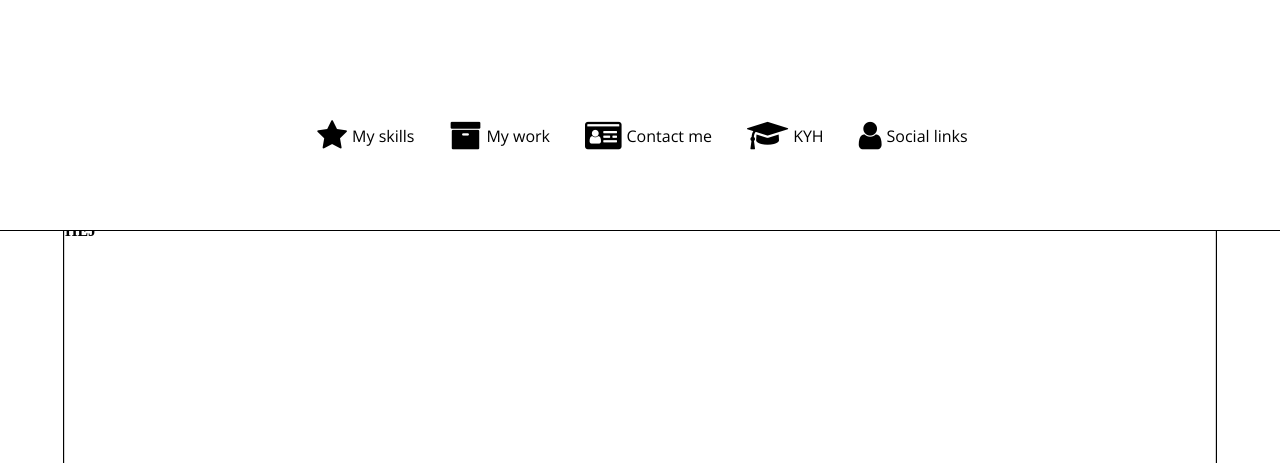
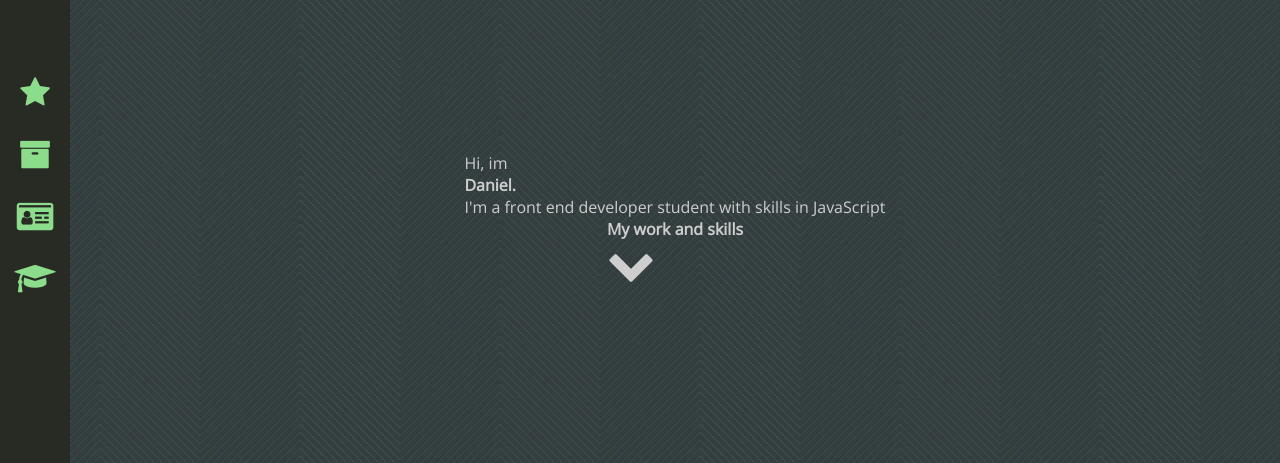
Before and after one commit to danielohrn/portfolio, a plain HTML site: page index.html in a window 1280 px wide. Shown: the part 180-643 px from the top of the page. Drawn offline with nearby package versions, Linux system fonts and the light colour scheme.

Commit message:
change alt-design-2

```diff
--- a/css/main.css
+++ b/css/main.css
@@ -1,105 +1,59 @@
-/* .flex {
+header {
+    font-family: 'Open Sans';
+    transition: 1s all ease;
+    background: #282b24;
+    position: fixed;
+    left: 0px;
+    height: 100vh;
+    width: 70px;
+
     display: flex;
+    flex-direction: column;
+    justify-content: space-between;
+    align-items: center;
 }
 
-.flex-dir-col {
-    flex-direction: column;
+header i {
+    cursor: pointer;
+    color: #8bdc8b;
 }
 
-.flex-dir-row {
-    flex-direction: row;
+header .logo {
+    width: 100%;
+    padding: 10px 0;
+    display: flex;
+    justify-content: center;
+    align-items: center;
+    color: #cecece;
 }
 
-.justify-center {
+.logo h1 {
+    font-size: 3em;
+}
+
+header li {
+    margin: 30px 0;
+    display: flex;
+    justify-content: center;
+    flex-direction: column;
+    align-items: center;
+}
+
+main {
+    font-family: 'Open Sans';
+    color: #cecece;
+    background: url('../img/bgpresentation.png');
+}
+
+.content {
+    min-height: 100vh;
+    margin-left: 70px;
+    display: flex;
+    flex-direction: column;
+    align-items: center;
     justify-content: center;
 }
 
-.justify-end {
-    justify-content: flex-end;
+.content article {
+    min-width: 400px;
 }
-
-.justify-space-between {
-    justify-content: space-between;
-}
-
-.align-center {
-    align-items: center;
-} */
-
-header {
-    font-family: 'Open Sans';
-    transition: 1s all ease;
-    background: #fff;
-}
-
-.header-colapsed {
-    width: 100%;
-    height: 100px;
-    border-bottom: 1px solid black;
-    display: flex;
-    justify-content: space-around;
-    align-items: center;
-    position: fixed;
-    top: 0;
-}
-
-.header-initial {
-    padding-top: 10px;
-    width: 100%;
-    height: 50vh;
-    border-bottom: 1px solid black;
-    display: flex;
-    justify-content: space-around;
-    align-items: center;
-    flex-direction: column;
-    position: fixed;
-    top: 0;
-}
-
-header .logo {
-    margin: 0 0 0 10px;
-    font-size: 70px;
-}
-
-header nav {
-    //height: 100%;
-    display: flex;
-    justify-content: center;
-    align-items: center;
-}
-
-header nav ul {
-    display: flex;
-    justify-content: center;
-    align-items: center;
-}
-
-header nav ul li {
-    margin: 5px;
-    padding: 10px;
-    display: flex;
-    justify-content: center;
-    align-items: center;
-}
-
-header nav ul li i {
-    margin: 5px;
-}
-
-.main-initial {
-    margin: 50vh auto 0 auto;
-}
-
-.main-normal {
-    margin: 100px auto 0 auto;
-}
-
-main {
-    width: 90vw;
-    border: 1px solid black;
-}
-
-main section {
-    border: 1px solid lightgray;
-    min-height: 100vh;
-}
--- a/index.html
+++ b/index.html
@@ -15,58 +15,84 @@
 
     <!-- PAGE WRAPPER -->
     <div class="wrapper">
-
-        <header id="header" class="header-colapsed">
+        <!-- HEADER -->
+        <header id="header">
+            <!-- LOGO -->
             <div class="logo">
                 <h1>D.</h1>
             </div>
-            <nav class="">
-                <ul id="navLinks" class="">
+            <!-- LOGO END -->
+            <!-- NAV -->
+            <nav>
+                <ul id="navLinks">
                     <li data-section="mySkills">
                         <i class="fa fa-star fa-2x" aria-hidden="true"></i>
-                        <p>My skills</p>
                     </li>
                     <li data-section="myWork">
                         <i class="fa fa-archive fa-2x" aria-hidden="true"></i>
-                        <p>My work</p>
                     </li>
                     <li data-section="contactMe">
                         <i class="fa fa-id-card fa-2x" aria-hidden="true"></i>
-                        <p>Contact me</p>
                     </li>
                     <li data-section="aboutKyh">
                         <i class="fa fa-graduation-cap fa-2x" aria-hidden="true"></i>
-                        <p>KYH</p>
                     </li>
-                    <li id="socialLinksToggle">
-                        <i class="fa fa-user fa-2x" aria-hidden="true"></i>
-                        <p>Social links</p>
-                        <!-- <ul id="socialLinks" class="social-links hidden">
-                            <li>
-                                <i class="fa fa-github-square fa-2x" aria-hidden="true"></i>
-                                <a href="https://github.com/danielohrn">Github</a>
-                            </li>
-                            <li>
-                                <i class="fa fa-linkedin-square fa-2x" aria-hidden="true"></i>
-                                <a href="https://www.linkedin.com/in/daniel-%C3%B6hrn-hassl%C3%B6f-a3b1a8a1/">LinkedIn</a>
-                            </li>
-                        </ul>                  -->
-                    </li>
-
                 </ul>
             </nav>
+            <!-- NAV END -->
+            <ul id="socialLinks">
+                <li>
+                    <a href="https://github.com/danielohrn">
+                        <i class="fa fa-github-square fa-2x" aria-hidden="true"></i>
+                    </a>
+                </li>
+                <li>
+                    <a href="https://www.linkedin.com/in/daniel-%C3%B6hrn-hassl%C3%B6f-a3b1a8a1/">
+                        <i class="fa fa-linkedin-square fa-2x" aria-hidden="true"></i>
+                    </a>
+                </li>
+            </ul>
         </header>
+        <!-- HEADER END -->
 
         <main>
+            <section id="presentation" class="content">
+                <article>
+                       <p>Hi, im</p>
+                       <strong>Daniel.</strong>
+                    <p>I'm a front end developer student with skills in <span id="skillList">JavaScript</span></p>
+                </article>
 
-            <section>
-                <h1>HEJ</h1>
+
+                <div class="my-work-anchor flex-col justify-center align-center">
+                        <h2>My work and skills</h2>
+                        <i id="scrollAnchor" data-target="720" class="fa fa-chevron-down fa-3x" aria-hidden="true"></i>
+                    </div>
             </section>
 
-            <section></section>
+            <section id="mySkills" class="content">
+                <article>
 
-            <section></section>
+                </article>
+            </section>
 
+            <section id="myWork" class="content">
+                <article>
+
+                </article>
+            </section>
+
+            <section id="contactMe" class="content">
+                <article>
+
+                </article>
+            </section>
+
+            <section id="aboutKYH" class="content">
+                <article>
+
+                </article>
+            </section>
         </main>
 
     </div>
--- a/js/main.js
+++ b/js/main.js
@@ -1,31 +1 @@
 'use strict';
-
-// Header module
-const headerModule = (function(){
-
-    // DOM
-    const main = document.querySelector('main');
-    main.className = 'main-initial';
-
-    const header = document.querySelector('header');
-    header.className = 'header-initial';
-
-    const nav = header.querySelector('#navLinks');
-
-    window.addEventListener('scroll', colapseHeader);
-
-    function colapseHeader(e){
-        const NAV_POSITION = 350;
-        console.log(window.scrollY, nav.scrollY);
-        if(window.scrollY >= NAV_POSITION) {
-            header.classList.add('header-colapsed');
-            header.classList.remove('header-initial');
-            main.className = 'main-normal';
-        } else {
-            header.classList.remove('header-colapsed');
-            header.classList.add('header-initial');
-            main.className = 'main-initial';
-        }
-    }
-
-})();
```
Also changed, not shown: img/bgpresentation.png (added).
